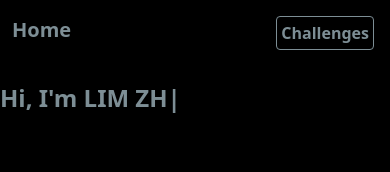
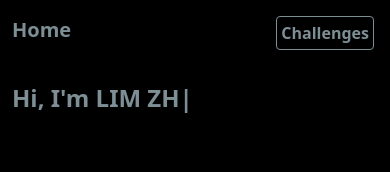
Before and after one commit to Kuan314/PersonalWebsite, a React (Create React App) app: page /#/ in a window 390 px wide. Shown: the top 172 px of the page. Built offline with nearby package versions, Linux system fonts and the light colour scheme.

Commit message:
add margin

```diff
--- a/src/pages/Home.jsx
+++ b/src/pages/Home.jsx
@@ -6,7 +6,7 @@ function Home() {
 		return (
 			<div className='bg-black h-screen'>
 				<Header />
-				<div className="mt-4 flex sm:justify-center justify-start items-center">
+				<div className="mt-4 mx-3 flex sm:justify-center justify-start items-center">
 					<h2 className="text-textPrimary text-2xl font-bold">
 						<TypeAnimation
 							sequence={[
```
